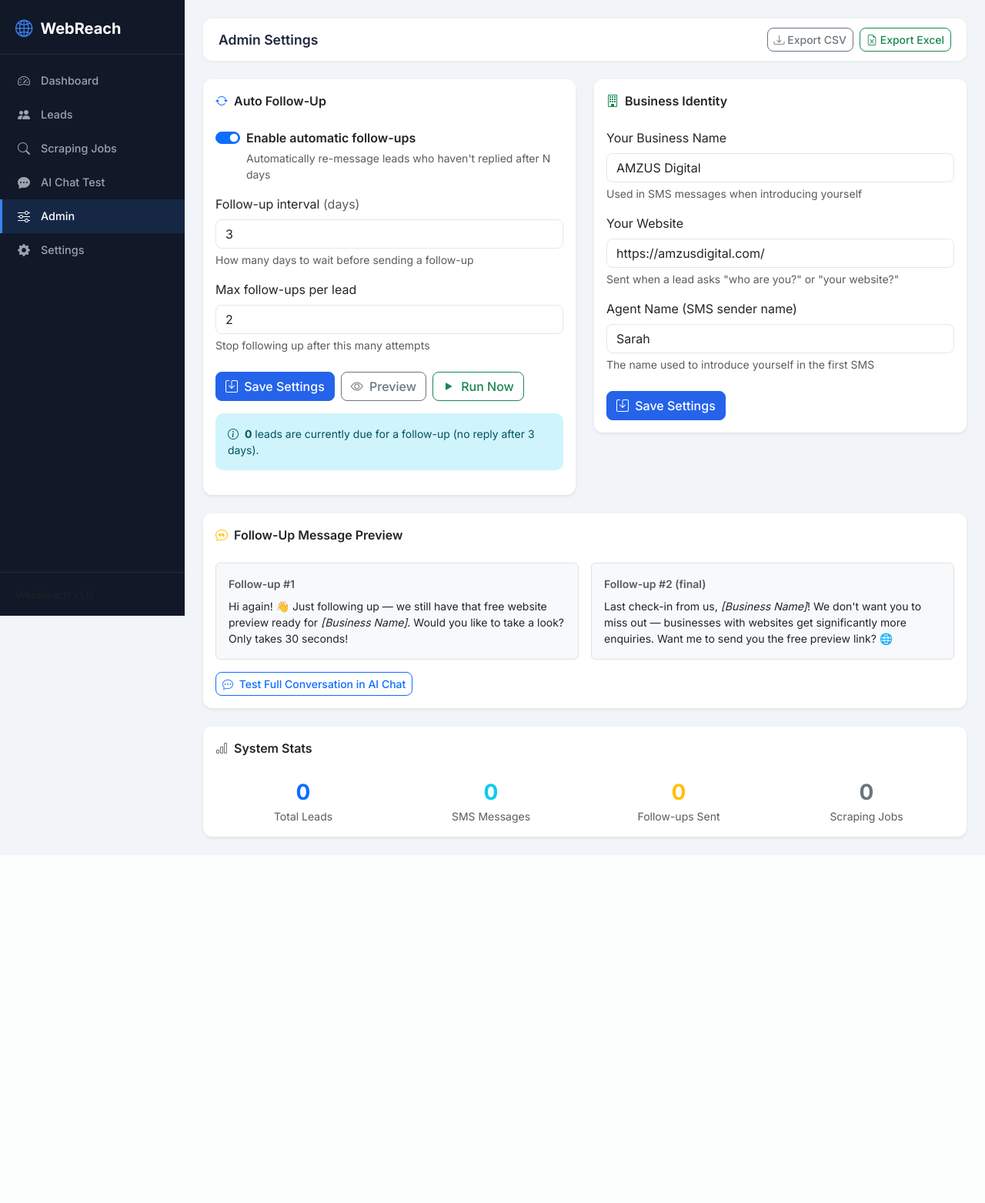
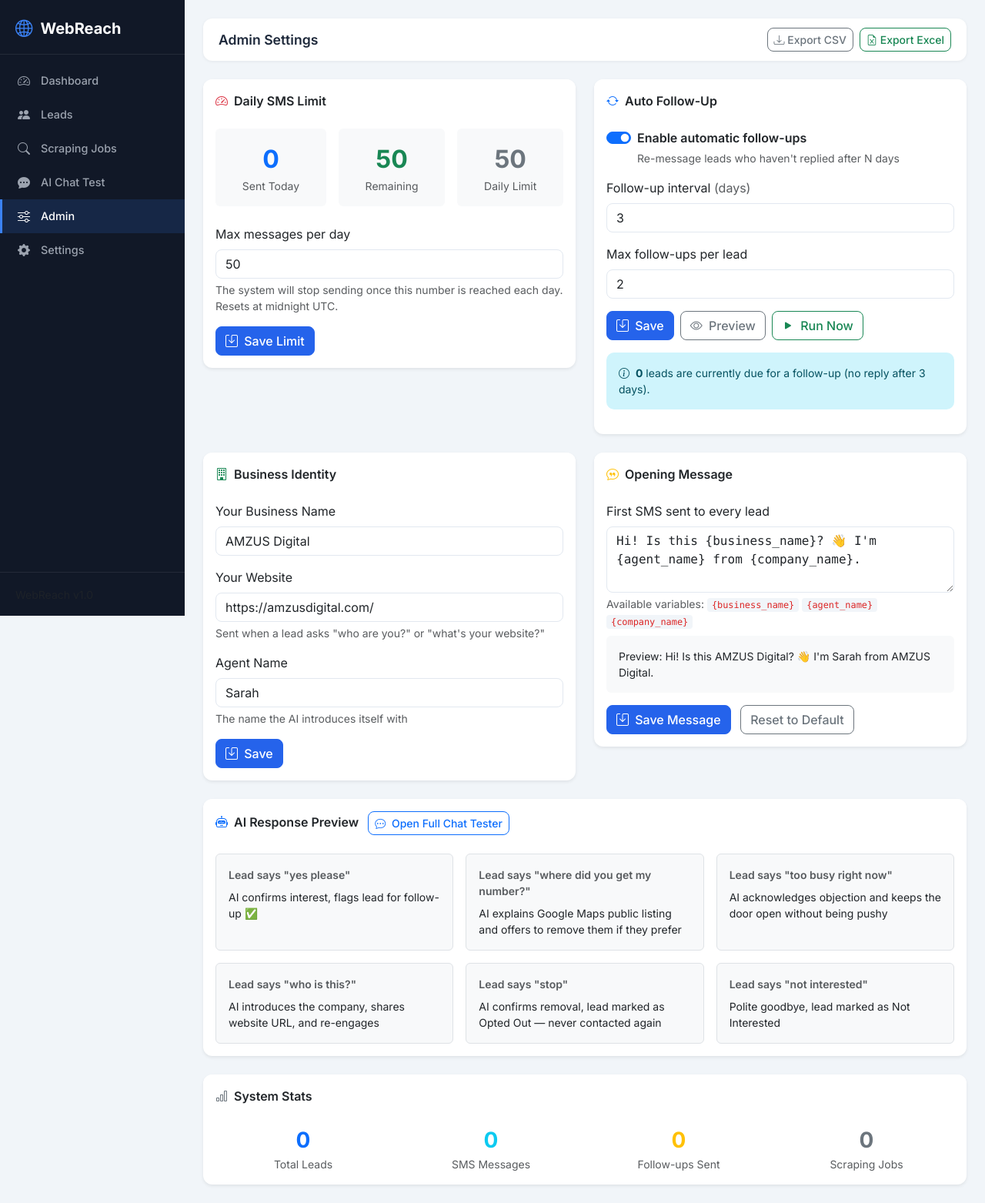
Before and after one commit to MOsaidJutt/webreach-outreach, a Flask app: page /admin in a window 1280 px wide. Shown: the whole page at 77% size. Before the commit the page ends 1092 px from the top, so only its background shows below. Run offline with Flask 3, Linux system fonts and the light colour scheme; data that the repository does not hold is empty.

Commit message:
Full context-aware AI, daily limit, editable opening message, admin overhaul

```diff
--- a/models.py
+++ b/models.py
@@ -32,6 +32,8 @@ class AppSettings(db.Model):
         "business_website":       "https://amzusdigital.com/",
         "business_name":          "AMZUS Digital",
         "sms_agent_name":         "Sarah",
+        "daily_send_limit":       "50",
+        "opening_message":        "Hi! Is this {business_name}? 👋 I'm {agent_name} from {company_name}.",
     }
 
 
--- a/routes/admin.py
+++ b/routes/admin.py
@@ -56,6 +56,24 @@ def preview_followup():
     return jsonify({"leads_due_for_followup": count, "interval_days": interval_days})
 
 
+@admin_bp.route("/daily-stats", methods=["GET"])
+def daily_stats():
+    from datetime import datetime, timedelta
+    today = datetime.utcnow().date()
+    sent_today = db.session.scalar(
+        select(func.count(Conversation.id)).where(
+            Conversation.direction == "outbound",
+            func.date(Conversation.created_at) == str(today),
+        )
+    ) or 0
+    limit = int(AppSettings.get("daily_send_limit", "50"))
+    return jsonify({
+        "sent_today": sent_today,
+        "daily_limit": limit,
+        "remaining": max(0, limit - sent_today),
+    })
+
+
 @admin_bp.route("/stats", methods=["GET"])
 def stats():
     from models import ScrapingJob
--- a/templates/admin.html
+++ b/templates/admin.html
@@ -4,6 +4,39 @@
 
 {% block content %}
 <div class="row g-4">
+
+  <!-- Daily Send Limit -->
+  <div class="col-lg-6">
+    <div class="card border-0 shadow-sm">
+      <div class="card-header bg-white border-0 fw-semibold pt-3">
+        <i class="bi bi-speedometer2 me-1 text-danger"></i> Daily SMS Limit
+      </div>
+      <div class="card-body">
+        <div class="d-flex gap-3 mb-4">
+          <div class="text-center flex-fill bg-light rounded p-3">
+            <div class="fs-2 fw-bold text-primary" id="sentToday">—</div>
+            <div class="small text-muted">Sent Today</div>
+          </div>
+          <div class="text-center flex-fill bg-light rounded p-3">
+            <div class="fs-2 fw-bold text-success" id="remaining">—</div>
+            <div class="small text-muted">Remaining</div>
+          </div>
+          <div class="text-center flex-fill bg-light rounded p-3">
+            <div class="fs-2 fw-bold text-secondary" id="dailyLimitDisplay">—</div>
+            <div class="small text-muted">Daily Limit</div>
+          </div>
+        </div>
+        <div class="mb-3">
+          <label class="form-label">Max messages per day</label>
+          <input type="number" class="form-control" id="dailyLimit" min="1" max="500" value="50" />
+          <div class="form-text">The system will stop sending once this number is reached each day. Resets at midnight UTC.</div>
+        </div>
+        <button class="btn btn-primary" onclick="saveDailyLimit()">
+          <i class="bi bi-save me-1"></i> Save Limit
+        </button>
+      </div>
+    </div>
+  </div>
 
   <!-- Follow-up Automation -->
   <div class="col-lg-6">
@@ -14,29 +47,20 @@
       <div class="card-body">
         <div class="form-check form-switch mb-3">
           <input class="form-check-input" type="checkbox" id="followupEnabled" />
-          <label class="form-check-label fw-semibold" for="followupEnabled">
-            Enable automatic follow-ups
-          </label>
-          <div class="text-muted small mt-1">
-            Automatically re-message leads who haven't replied after N days
-          </div>
+          <label class="form-check-label fw-semibold" for="followupEnabled">Enable automatic follow-ups</label>
+          <div class="text-muted small mt-1">Re-message leads who haven't replied after N days</div>
         </div>
-
         <div class="mb-3">
           <label class="form-label">Follow-up interval <span class="text-muted">(days)</span></label>
           <input type="number" class="form-control" id="followupInterval" min="1" max="30" value="3" />
-          <div class="form-text">How many days to wait before sending a follow-up</div>
         </div>
-
-        <div class="mb-4">
+        <div class="mb-3">
           <label class="form-label">Max follow-ups per lead</label>
           <input type="number" class="form-control" id="followupMax" min="1" max="5" value="2" />
-          <div class="form-text">Stop following up after this many attempts</div>
         </div>
-
-        <div class="d-flex gap-2 align-items-center mb-3">
+        <div class="d-flex gap-2 mb-3">
           <button class="btn btn-primary" onclick="saveFollowupSettings()">
-            <i class="bi bi-save me-1"></i> Save Settings
+            <i class="bi bi-save me-1"></i> Save
           </button>
           <button class="btn btn-outline-secondary" onclick="previewFollowup()">
             <i class="bi bi-eye me-1"></i> Preview
@@ -45,13 +69,12 @@
             <i class="bi bi-play-fill me-1"></i> Run Now
           </button>
         </div>
-
         <div id="followupPreview" class="alert alert-info d-none small"></div>
       </div>
     </div>
   </div>
 
-  <!-- Business Settings -->
+  <!-- Business Identity -->
   <div class="col-lg-6">
     <div class="card border-0 shadow-sm">
       <div class="card-header bg-white border-0 fw-semibold pt-3">
@@ -61,54 +84,97 @@
         <div class="mb-3">
           <label class="form-label">Your Business Name</label>
           <input type="text" class="form-control" id="businessName" placeholder="AMZUS Digital" />
-          <div class="form-text">Used in SMS messages when introducing yourself</div>
         </div>
         <div class="mb-3">
           <label class="form-label">Your Website</label>
           <input type="url" class="form-control" id="businessWebsite" placeholder="https://amzusdigital.com/" />
-          <div class="form-text">Sent when a lead asks "who are you?" or "your website?"</div>
+          <div class="form-text">Sent when a lead asks "who are you?" or "what's your website?"</div>
         </div>
-        <div class="mb-4">
-          <label class="form-label">Agent Name (SMS sender name)</label>
+        <div class="mb-3">
+          <label class="form-label">Agent Name</label>
           <input type="text" class="form-control" id="agentName" placeholder="Sarah" />
-          <div class="form-text">The name used to introduce yourself in the first SMS</div>
+          <div class="form-text">The name the AI introduces itself with</div>
         </div>
         <button class="btn btn-primary" onclick="saveBusinessSettings()">
-          <i class="bi bi-save me-1"></i> Save Settings
+          <i class="bi bi-save me-1"></i> Save
         </button>
       </div>
     </div>
   </div>
 
-  <!-- Follow-up Message Preview -->
+  <!-- Opening Message Editor -->
+  <div class="col-lg-6">
+    <div class="card border-0 shadow-sm">
+      <div class="card-header bg-white border-0 fw-semibold pt-3">
+        <i class="bi bi-chat-quote me-1 text-warning"></i> Opening Message
+      </div>
+      <div class="card-body">
+        <div class="mb-2">
+          <label class="form-label">First SMS sent to every lead</label>
+          <textarea class="form-control font-monospace" id="openingMessage" rows="3"></textarea>
+          <div class="form-text mt-1">
+            Available variables:
+            <code>{business_name}</code> <code>{agent_name}</code> <code>{company_name}</code>
+          </div>
+        </div>
+        <div class="mb-3 p-3 bg-light rounded small" id="openingPreview"></div>
+        <button class="btn btn-primary" onclick="saveOpeningMessage()">
+          <i class="bi bi-save me-1"></i> Save Message
+        </button>
+        <button class="btn btn-outline-secondary ms-2" onclick="resetOpeningMessage()">
+          Reset to Default
+        </button>
+      </div>
+    </div>
+  </div>
+
+  <!-- AI Conversation Previews -->
   <div class="col-12">
     <div class="card border-0 shadow-sm">
       <div class="card-header bg-white border-0 fw-semibold pt-3">
-        <i class="bi bi-chat-quote me-1 text-warning"></i> Follow-Up Message Preview
+        <i class="bi bi-robot me-1 text-primary"></i> AI Response Preview
+        <a href="/ai-chat" class="btn btn-sm btn-outline-primary ms-2">
+          <i class="bi bi-chat-dots me-1"></i> Open Full Chat Tester
+        </a>
       </div>
       <div class="card-body">
         <div class="row g-3">
-          <div class="col-md-6">
-            <div class="border rounded p-3 bg-light">
-              <div class="small text-muted fw-semibold mb-2">Follow-up #1</div>
-              <div class="small" id="followupMsg1">
-                Hi again! 👋 Just following up — we still have that free website preview ready for <em>[Business Name]</em>. Would you like to take a look? Only takes 30 seconds!
-              </div>
+          <div class="col-md-4">
+            <div class="border rounded p-3 bg-light h-100">
+              <div class="small text-muted fw-semibold mb-2">Lead says "yes please"</div>
+              <div class="small">AI confirms interest, flags lead for follow-up ✅</div>
             </div>
           </div>
-          <div class="col-md-6">
-            <div class="border rounded p-3 bg-light">
-              <div class="small text-muted fw-semibold mb-2">Follow-up #2 (final)</div>
-              <div class="small" id="followupMsg2">
-                Last check-in from us, <em>[Business Name]</em>! We don't want you to miss out — businesses with websites get significantly more enquiries. Want me to send you the free preview link? 🌐
-              </div>
+          <div class="col-md-4">
+            <div class="border rounded p-3 bg-light h-100">
+              <div class="small text-muted fw-semibold mb-2">Lead says "where did you get my number?"</div>
+              <div class="small">AI explains Google Maps public listing and offers to remove them if they prefer</div>
             </div>
           </div>
-        </div>
-        <div class="mt-3">
-          <a href="/ai-chat" class="btn btn-outline-primary btn-sm">
-            <i class="bi bi-chat-dots me-1"></i> Test Full Conversation in AI Chat
-          </a>
+          <div class="col-md-4">
+            <div class="border rounded p-3 bg-light h-100">
+              <div class="small text-muted fw-semibold mb-2">Lead says "too busy right now"</div>
+              <div class="small">AI acknowledges objection and keeps the door open without being pushy</div>
+            </div>
+          </div>
+          <div class="col-md-4">
+            <div class="border rounded p-3 bg-light h-100">
+              <div class="small text-muted fw-semibold mb-2">Lead says "who is this?"</div>
+              <div class="small">AI introduces the company, shares website URL, and re-engages</div>
+            </div>
+          </div>
+          <div class="col-md-4">
+            <div class="border rounded p-3 bg-light h-100">
+              <div class="small text-muted fw-semibold mb-2">Lead says "stop"</div>
+              <div class="small">AI confirms removal, lead marked as Opted Out — never contacted again</div>
+            </div>
+          </div>
+          <div class="col-md-4">
+            <div class="border rounded p-3 bg-light h-100">
+              <div class="small text-muted fw-semibold mb-2">Lead says "not interested"</div>
+              <div class="small">Polite goodbye, lead marked as Not Interested</div>
+            </div>
+          </div>
         </div>
       </div>
     </div>
@@ -133,21 +199,40 @@
 
 {% block scripts %}
 <script>
+const DEFAULT_OPENING = "Hi! Is this {business_name}? 👋 I'm {agent_name} from {company_name}.";
+
 window.addEventListener("DOMContentLoaded", () => {
   loadSettings();
   loadStats();
+  loadDailyStats();
   previewFollowup();
 });
 
 async function loadSettings() {
   const data = await api("GET", "/api/admin/settings");
   const s = data.settings;
-  document.getElementById("followupEnabled").checked  = s.followup_enabled === "true";
-  document.getElementById("followupInterval").value   = s.followup_interval_days;
-  document.getElementById("followupMax").value        = s.followup_max_count;
-  document.getElementById("businessName").value       = s.business_name;
-  document.getElementById("businessWebsite").value    = s.business_website;
-  document.getElementById("agentName").value          = s.sms_agent_name;
+  document.getElementById("followupEnabled").checked   = s.followup_enabled === "true";
+  document.getElementById("followupInterval").value    = s.followup_interval_days;
+  document.getElementById("followupMax").value         = s.followup_max_count;
+  document.getElementById("businessName").value        = s.business_name;
+  document.getElementById("businessWebsite").value     = s.business_website;
+  document.getElementById("agentName").value           = s.sms_agent_name;
+  document.getElementById("dailyLimit").value          = s.daily_send_limit || 50;
+  document.getElementById("openingMessage").value      = s.opening_message || DEFAULT_OPENING;
+  updateOpeningPreview();
+}
+
+async function loadDailyStats() {
+  const data = await api("GET", "/api/admin/daily-stats");
+  document.getElementById("sentToday").textContent     = data.sent_today;
+  document.getElementById("remaining").textContent     = data.remaining;
+  document.getElementById("dailyLimitDisplay").textContent = data.daily_limit;
+}
+
+async function saveDailyLimit() {
+  await api("POST", "/api/admin/settings", { daily_send_limit: document.getElementById("dailyLimit").value });
+  showToast("Daily limit saved!");
+  loadDailyStats();
 }
 
 async function saveFollowupSettings() {
@@ -167,7 +252,36 @@ async function saveBusinessSettings() {
     sms_agent_name:   document.getElementById("agentName").value,
   });
   showToast("Business settings saved!");
+  updateOpeningPreview();
 }
+
+async function saveOpeningMessage() {
+  const msg = document.getElementById("openingMessage").value.trim();
+  if (!msg) { showToast("Message cannot be empty", "error"); return; }
+  await api("POST", "/api/admin/settings", { opening_message: msg });
+  showToast("Opening message saved!");
+}
+
+function resetOpeningMessage() {
+  document.getElementById("openingMessage").value = DEFAULT_OPENING;
+  updateOpeningPreview();
+}
+
+function updateOpeningPreview() {
+  const msg     = document.getElementById("openingMessage").value || DEFAULT_OPENING;
+  const biz     = document.getElementById("businessName")?.value || "Joe's Hair Studio";
+  const agent   = document.getElementById("agentName")?.value || "Sarah";
+  const company = document.getElementById("businessName")?.value || "AMZUS Digital";
+  const preview = msg
+    .replace("{business_name}", biz)
+    .replace("{agent_name}", agent)
+    .replace("{company_name}", company);
+  document.getElementById("openingPreview").textContent = "Preview: " + preview;
+}
+
+document.addEventListener("input", e => {
+  if (["openingMessage","businessName","agentName"].includes(e.target.id)) updateOpeningPreview();
+});
 
 async function previewFollowup() {
   const data = await api("GET", "/api/admin/followup/preview");
@@ -182,7 +296,7 @@ async function triggerNow() {
   if (!confirm("Send follow-up messages to all eligible leads now?")) return;
   const data = await api("POST", "/api/admin/followup/trigger");
   showToast(data.message);
-  setTimeout(previewFollowup, 3000);
+  setTimeout(() => { previewFollowup(); loadDailyStats(); }, 3000);
 }
 
 async function loadStats() {
```
Also changed, not shown: routes/leads.py (+20 -2 lines), routes/webhooks.py (+9 -2 lines), services/conversation_ai.py (+158 -60 lines).
